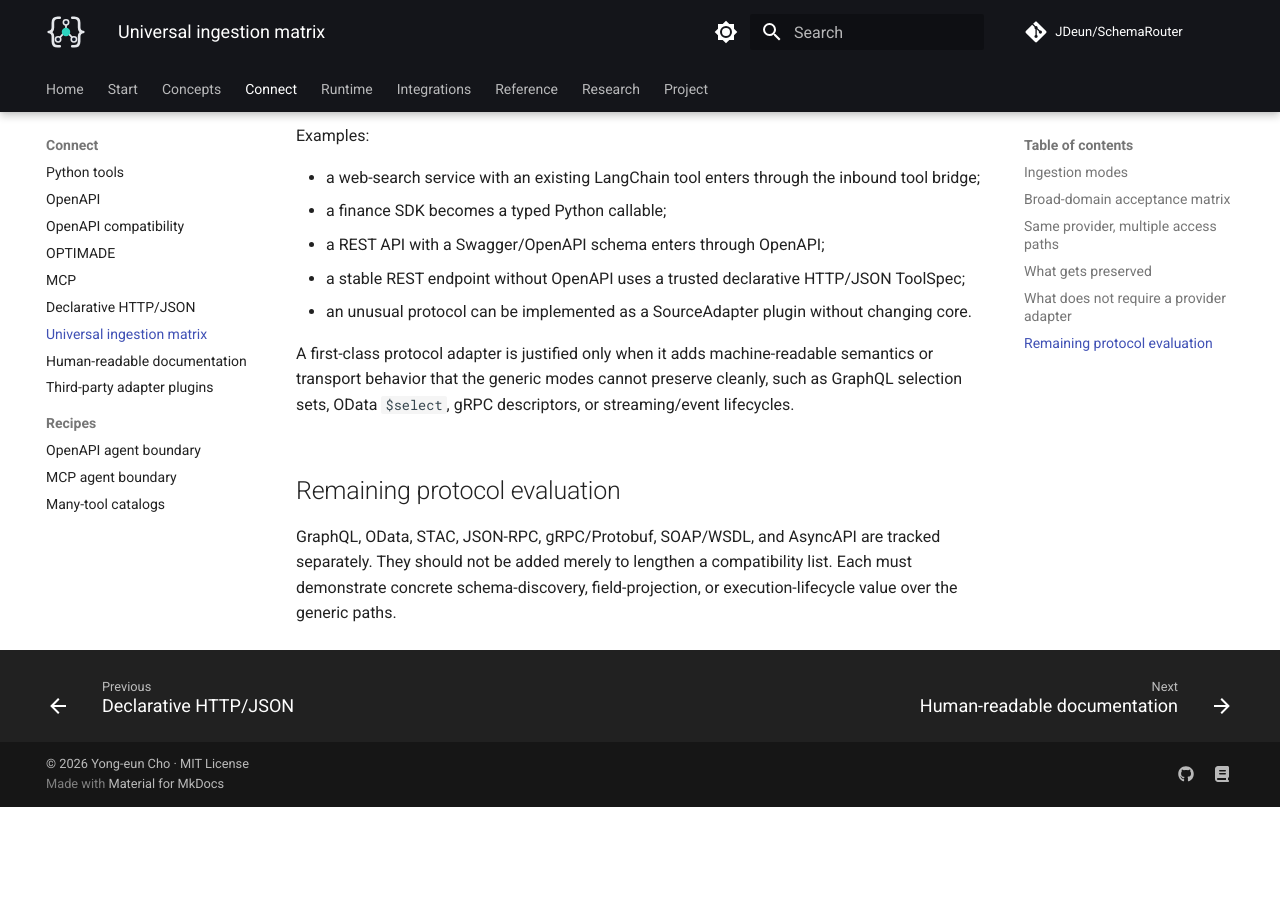
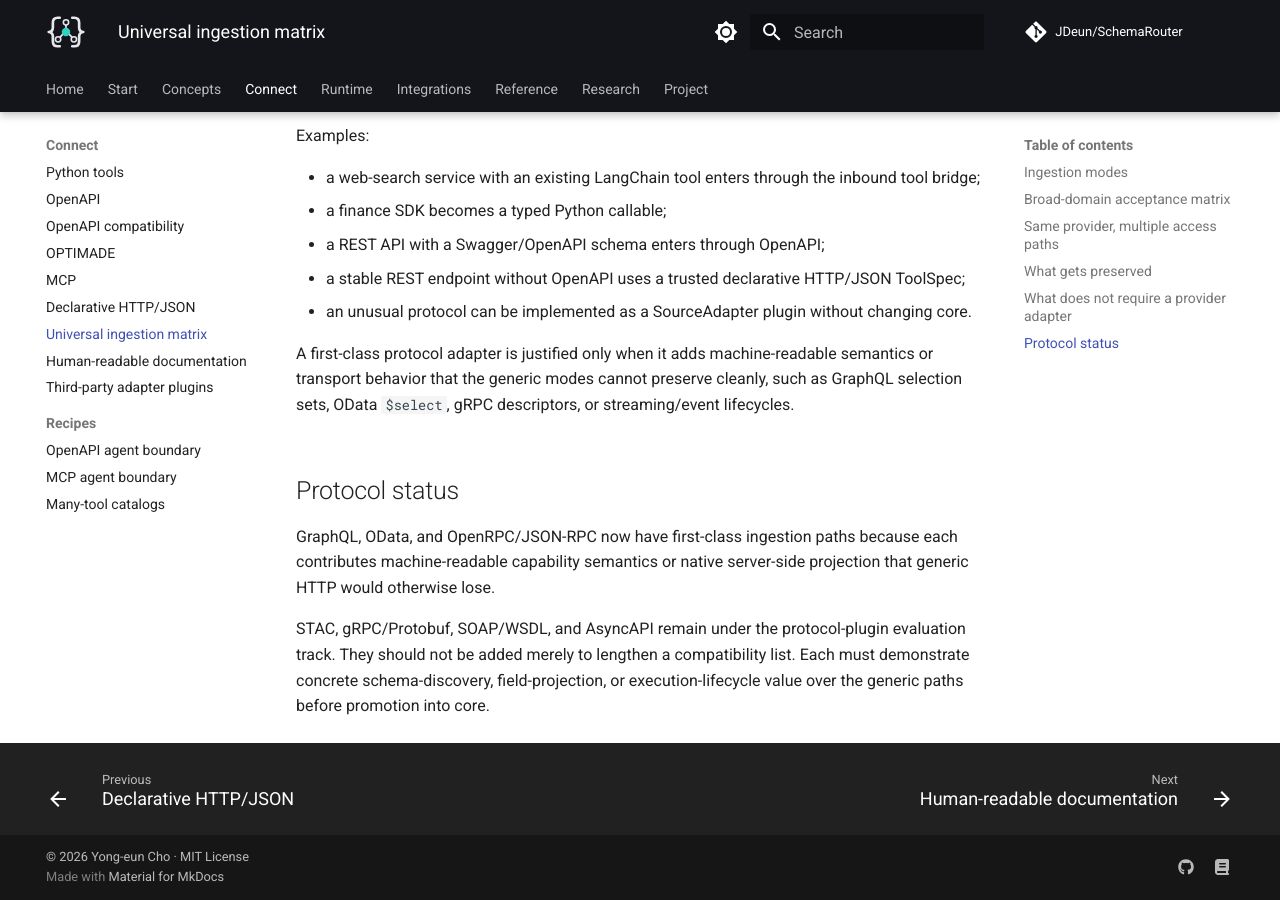
Before and after one commit to JDeun/SchemaRouter, an MkDocs documentation site: the page built from docs/guides/universal-ingestion.md, in a window 1280 px wide and 900 px high, scrolled down 3430 px. Built offline with MkDocs 1.6.1 and Material for MkDocs 9.7.7, drawn with Linux system fonts in a browser that asks for light colours; comment, search, counter and statistics services are not loaded; before the commit the page ends 4237 px from its top, so only the background shows below that.

Commit message:
docs: align universal ingestion matrix with protocol decisions

```diff
--- a/docs/guides/universal-ingestion.md
+++ b/docs/guides/universal-ingestion.md
@@ -116,8 +116,13 @@ A first-class protocol adapter is justified only when it adds machine-readable s
 transport behavior that the generic modes cannot preserve cleanly, such as GraphQL selection sets,
 OData `$select`, gRPC descriptors, or streaming/event lifecycles.
 
-## Remaining protocol evaluation
+## Protocol status
 
-GraphQL, OData, STAC, JSON-RPC, gRPC/Protobuf, SOAP/WSDL, and AsyncAPI are tracked separately.
+GraphQL, OData, and OpenRPC/JSON-RPC now have first-class ingestion paths because each contributes
+machine-readable capability semantics or native server-side projection that generic HTTP would
+otherwise lose.
+
+STAC, gRPC/Protobuf, SOAP/WSDL, and AsyncAPI remain under the protocol-plugin evaluation track.
 They should not be added merely to lengthen a compatibility list. Each must demonstrate concrete
-schema-discovery, field-projection, or execution-lifecycle value over the generic paths.
+schema-discovery, field-projection, or execution-lifecycle value over the generic paths before
+promotion into core.
```
